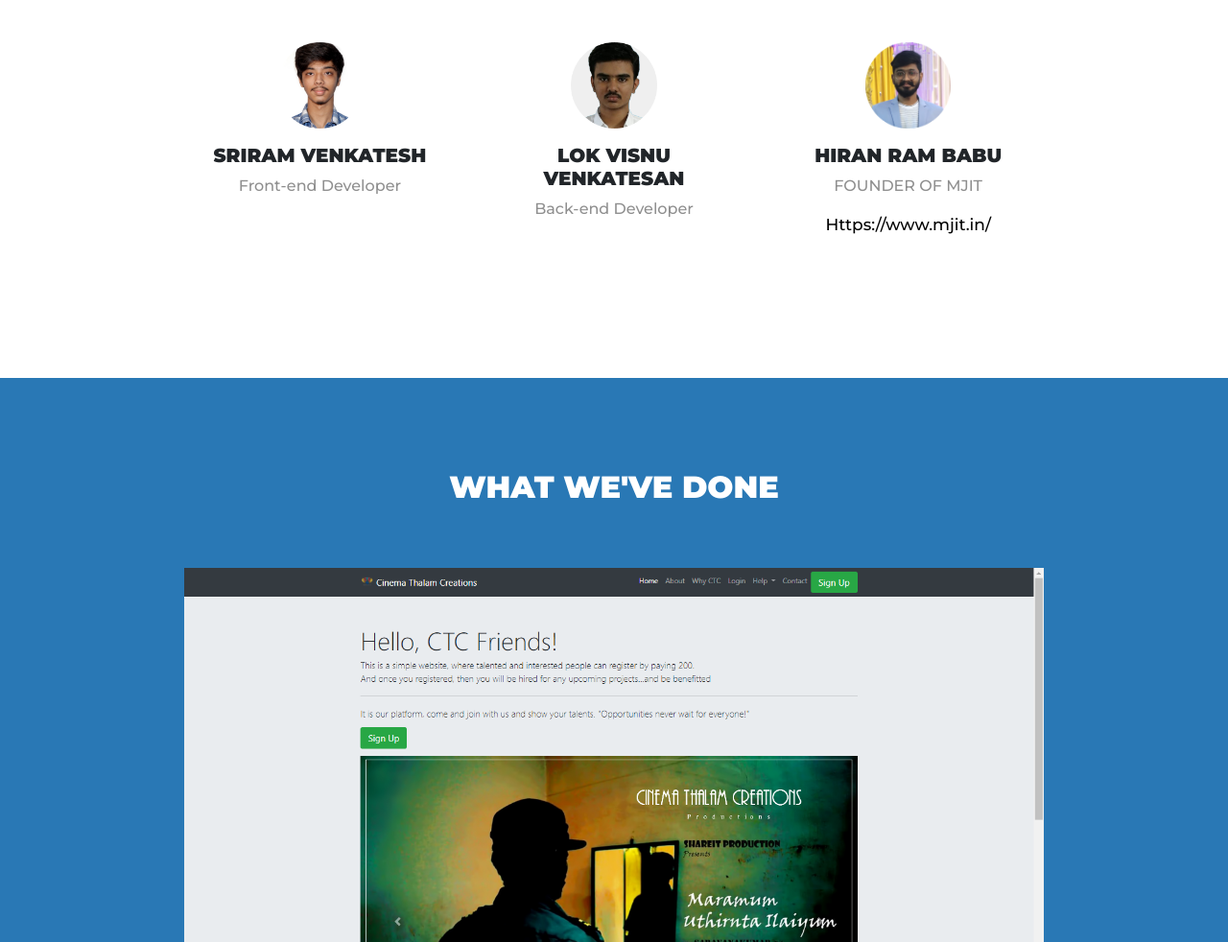
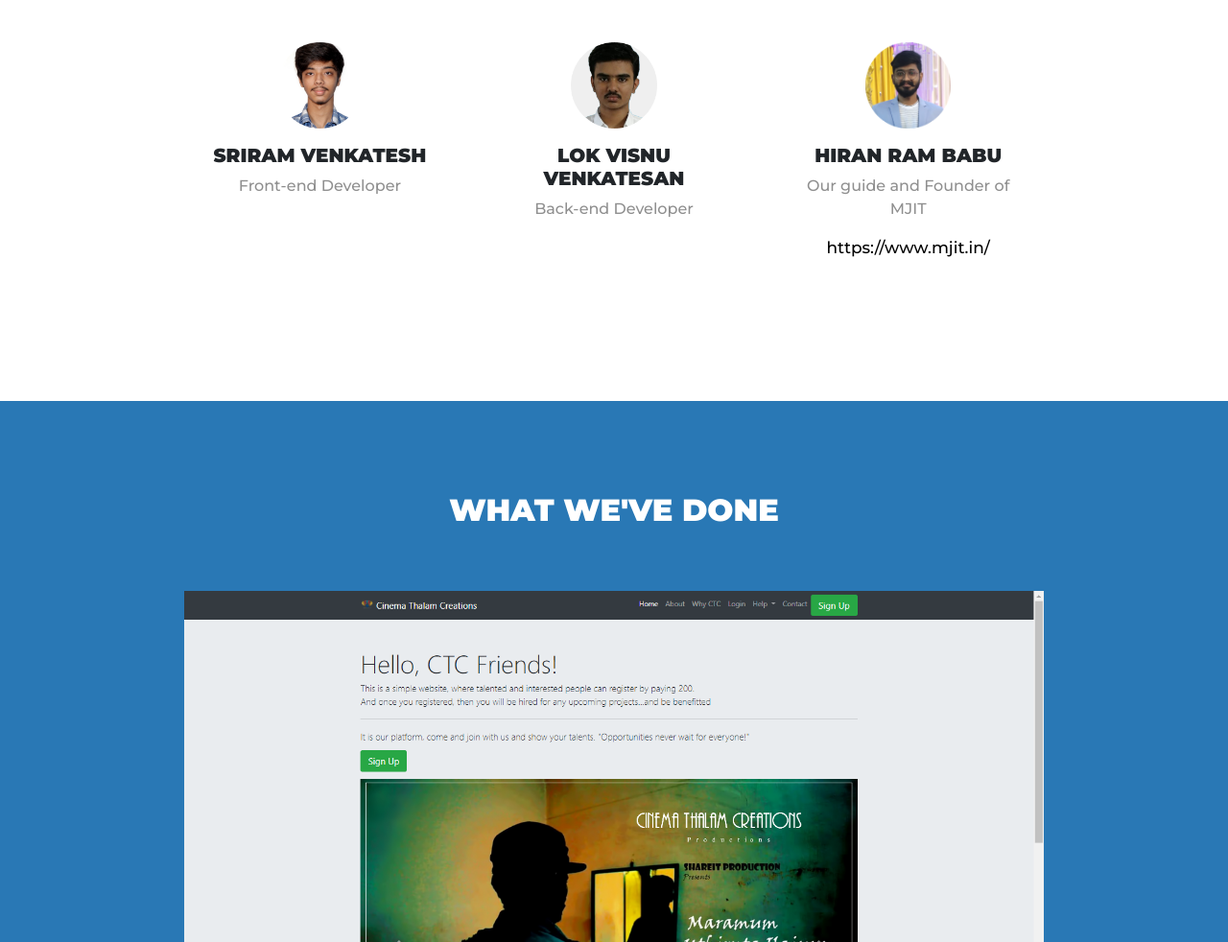
Before and after one commit to sriram0405/Spgvark_site, a plain HTML site: page index.html in a window 1280 px wide. Shown: the part 798-1780 px from the top of the page at 96% size. Drawn offline with nearby package versions, Linux system fonts and the light colour scheme.

Commit message:
Update index.html

```diff
--- a/index.html
+++ b/index.html
@@ -97,8 +97,8 @@
        <div class="feature-box col-lg-4">
      <img class="developer-img" src="hiran.png" alt="">
     <h3>HIRAN RAM BABU</h3>
-    <p>FOUNDER OF MJIT</p>
-     <a href="https://www.mjit.in/" class="ctc-link"><p class="mjit-link-txt">Https://www.mjit.in/</p></a>
+    <p>Our guide and Founder of MJIT</p>
+     <a href="https://www.mjit.in/" class="ctc-link"><p class="mjit-link-txt">https://www.mjit.in/</p></a>
    </div>
 
    <!-- <div class="feature-box col-lg-4">
```
